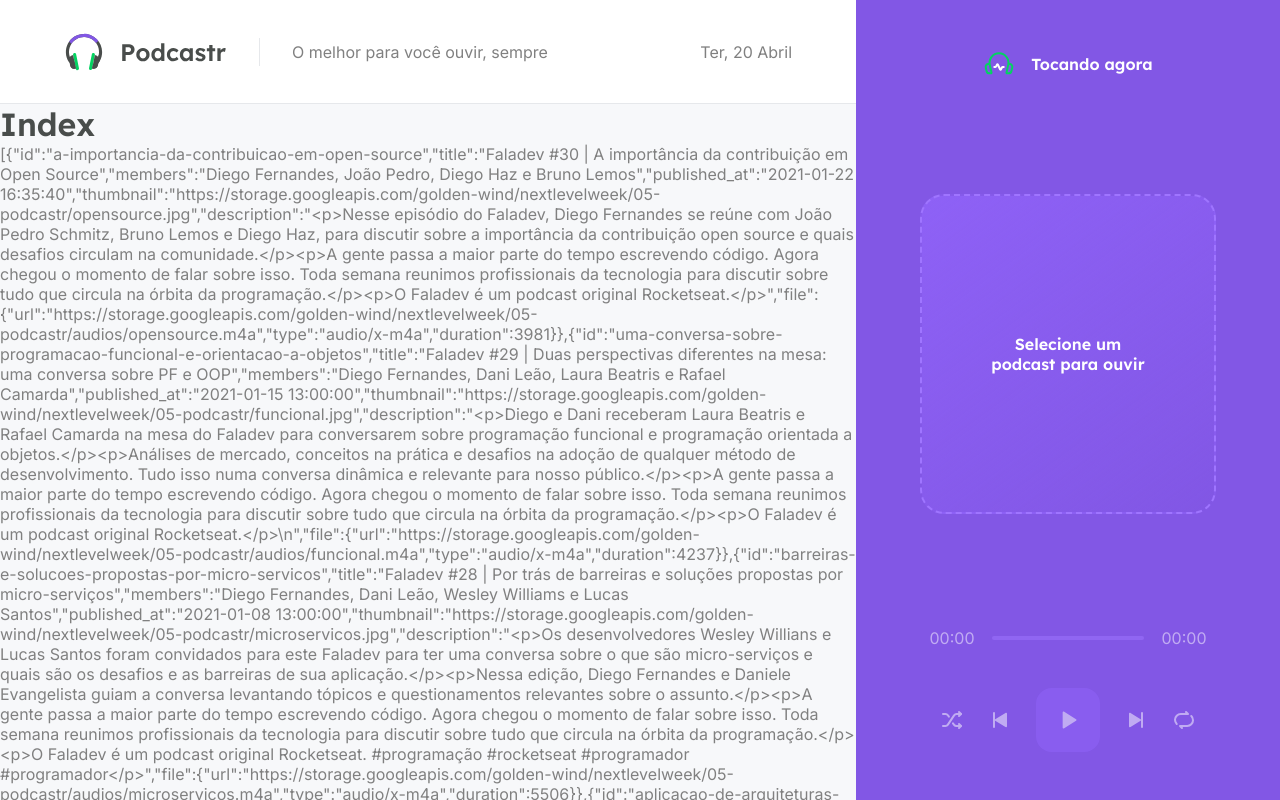
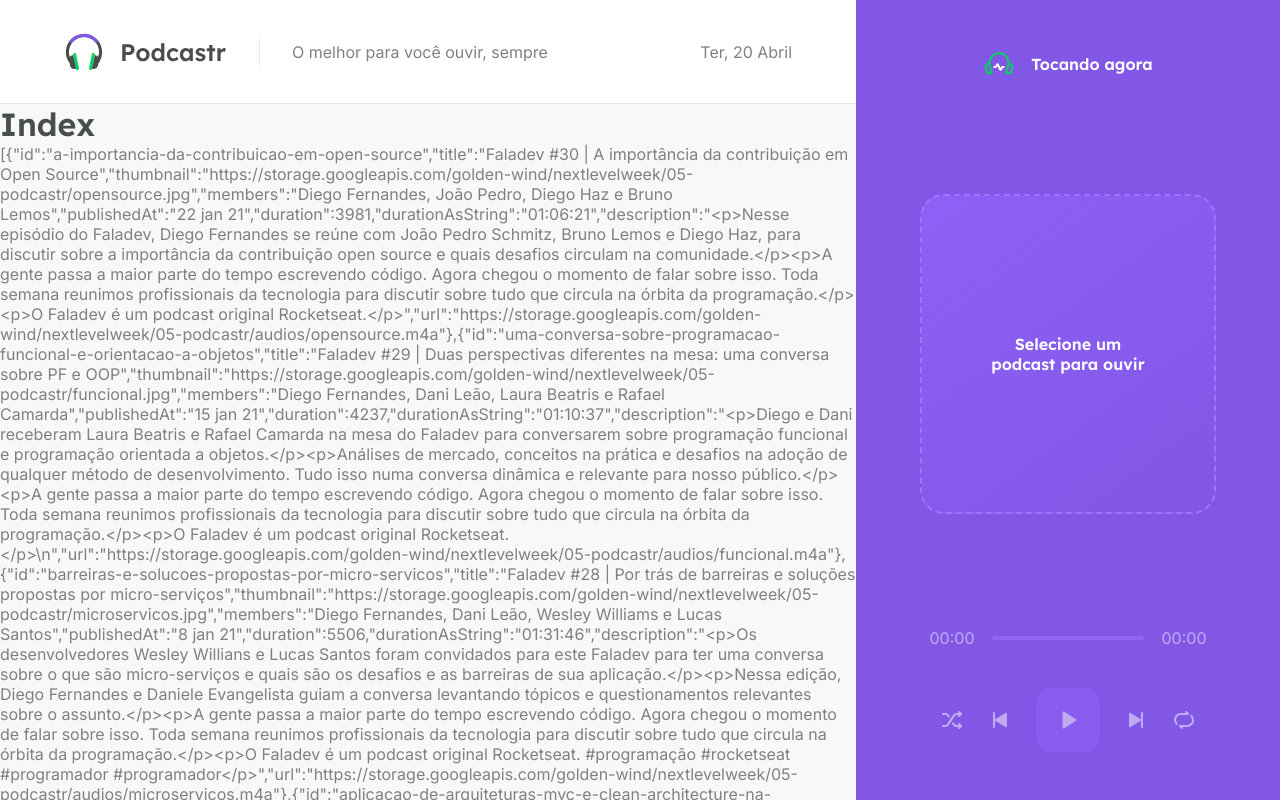
Before and after one commit to DevMiguell/podcastrnext_nlw5, a Next.js app: page / in a window 1280 px wide. Shown: the top 800 px of the page. Built offline with nearby package versions, Linux system fonts and the light colour scheme; data requests are answered from the project's data file.

Commit message:
Formatting data

```diff
--- a/package.json
+++ b/package.json
@@ -9,6 +9,7 @@
     "server": "json-server server.json -w -d 750 -p 3333"
   },
   "dependencies": {
+    "axios": "^0.21.1",
     "date-fns": "^2.21.1",
     "next": "10.1.3",
     "react": "17.0.2",
--- a/src/pages/index.tsx
+++ b/src/pages/index.tsx
@@ -1,4 +1,27 @@
-export default function Home(props) {
+import { GetStaticProps } from 'next'
+import { format, parseISO } from 'date-fns'
+import ptBr from 'date-fns/locale/pt-BR'
+import { api } from '../services/api'
+import { convertDurationToTimeString } from '../utils/convertDurationToTimeString'
+
+// Pode tambem ser feito com "interface"
+type Episode = {
+  episodes: Array<{
+    id: string
+    title: string
+    members: string
+    published_at: string
+    // ...
+  }>
+}
+
+type HomeProps = {
+  episodes: Episode[]
+}
+
+export default function Home(props : HomeProps) {
+
+
   return (
     <div>
       <h1>Index</h1>
@@ -7,13 +30,34 @@
   )
 }
 
-export async function getStaticProps() {
-  const response = await fetch('http://localhost:3333/episodes')
-  const data = await response.json()
+// Sintax mais limpar por usar o axios
+export const getStaticProps : GetStaticProps = async () => {
+  const { data } = await api.get('episodes',{
+    params: {
+      _limit: 12,
+      _sort: 'published_at',
+      _order: 'desc'
+    }
+  })
+
+  const episodes = data.map(episode => {
+    return {
+      id: episode.id,
+      title: episode.title,
+      thumbnail: episode.thumbnail,
+      members: episode.members,
+      publishedAt: format(parseISO(episode.published_at), 'd MMM yy',
+      {locale : ptBr}),
+      duration: Number(episode.file.duration),
+      durationAsString: convertDurationToTimeString(Number(episode.file.duration)),
+      description: episode.description,
+      url: episode.file.url,
+    }
+  })
 
   return {
     props: {
-      episodes: data,
+      episodes: episodes,
     },
     revalidate: 60 * 60 * 8,
   }
--- /dev/null
+++ b/src/services/api.ts
@@ -0,0 +1,5 @@
+import axios from 'axios'
+
+export const api = axios.create({
+  baseURL: 'http://localhost:3333/'
+})
--- /dev/null
+++ b/src/utils/convertDurationToTimeString.ts
@@ -0,0 +1,12 @@
+export function convertDurationToTimeString(duration: number) {
+  const hours = Math.floor(duration / 3600)
+  const minutes = Math.floor((duration % 3600) / 60)
+  const seconds = duration % 60
+
+  // Função para colocar sempre dois digitos sempre
+  const timeString = [hours, minutes, seconds]
+    .map(unit => String(unit).padStart(2, '0'))
+    .join(':')
+
+  return timeString
+}
```
Also changed, not shown: 2 other files (tests, documents, lock files or other folders).
